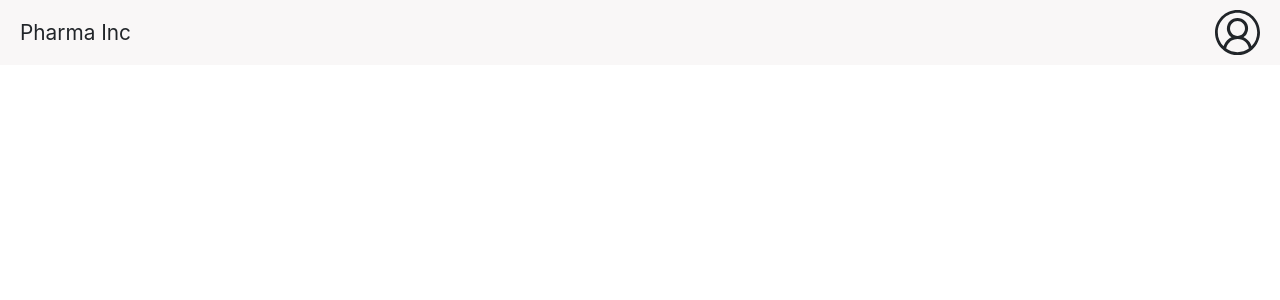
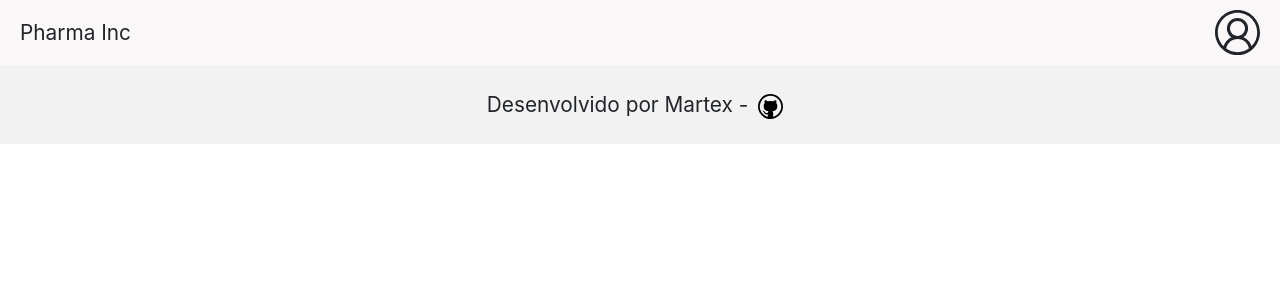
Before and after one commit to martex84/sistema-Apresentacao-Lista-Pacientes, a React (Vite) app in the folder frontend/: page / in a window 1280 px wide. Shown: the top 300 px of the page. Built offline with nearby package versions, Linux system fonts and the light colour scheme.

Commit message:
Inclusao Footer

```diff
--- a/frontend/src/App.tsx
+++ b/frontend/src/App.tsx
@@ -1,5 +1,7 @@
 import { useState } from 'react'
-import { Header } from './components/header'
+
+import { Header } from './components/header';
+import { Footer } from './components/footer';
 import styles from './styles/App.module.scss'
 
 function App() {
@@ -7,6 +9,10 @@ function App() {
   return (
     <div className={styles.app}>
       <Header />
+      <section>
+
+      </section>
+      <Footer />
     </div>
   )
 }
--- /dev/null
+++ b/frontend/src/components/footer/index.tsx
@@ -0,0 +1,18 @@
+import { VscGithub } from "react-icons/vsc"
+
+import styles from "./styles.module.scss";
+
+export function Footer() {
+    return (
+        <>
+            <footer className={`${styles.footerContainer} d-flex align-items-center justify-content-center p-4`}>
+                <span>
+                    Desenvolvido por Martex -
+                    <a href="">
+                        <VscGithub size="25" />
+                    </a>
+                </span>
+            </footer>
+        </>
+    );
+}
--- /dev/null
+++ b/frontend/src/components/footer/styles.module.scss
@@ -0,0 +1,9 @@
+.footerContainer {
+    font-size: 1.3em;
+
+    span>a {
+        padding: 0 10px;
+
+        color: #000;
+    }
+}
```
